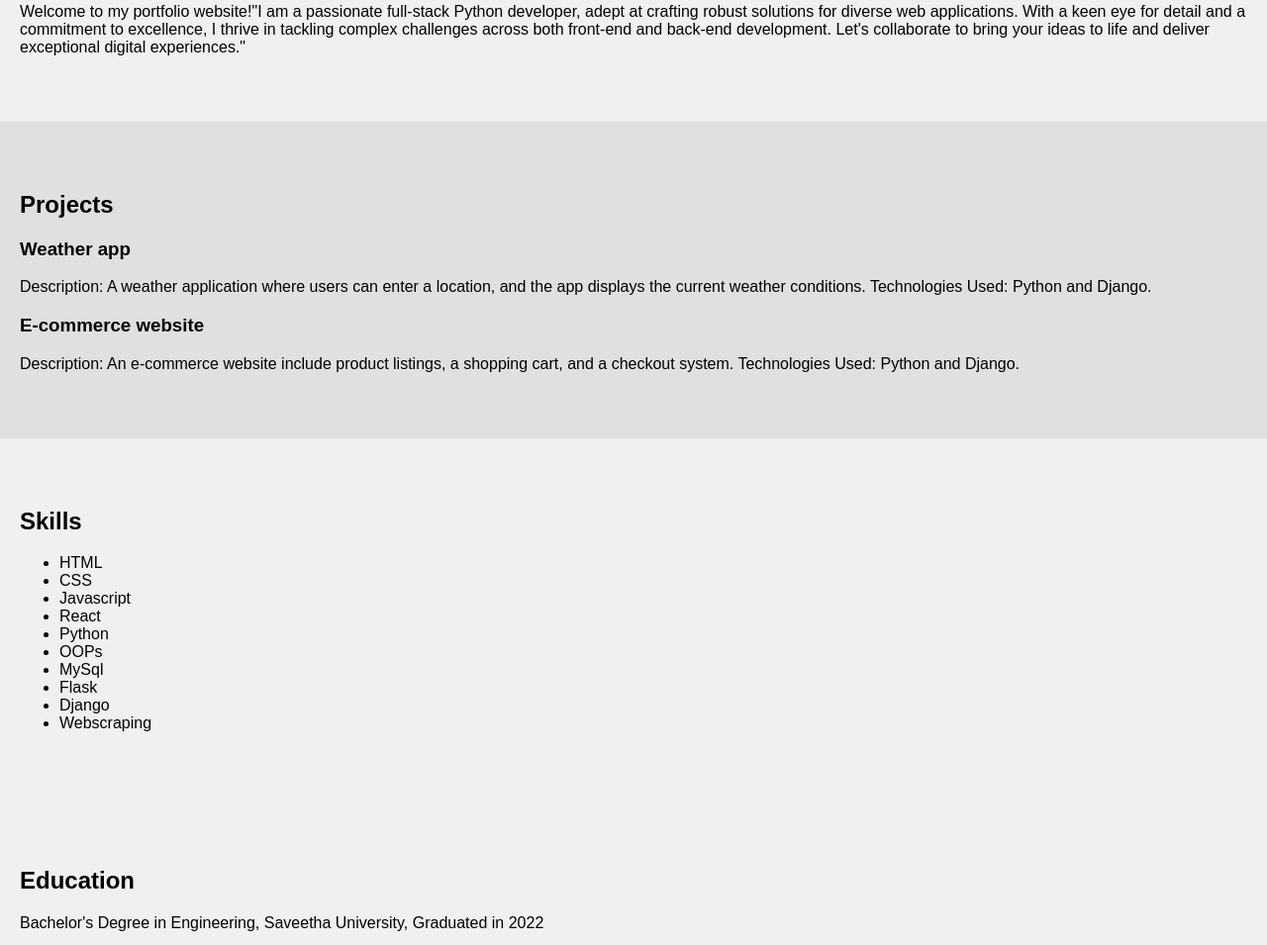
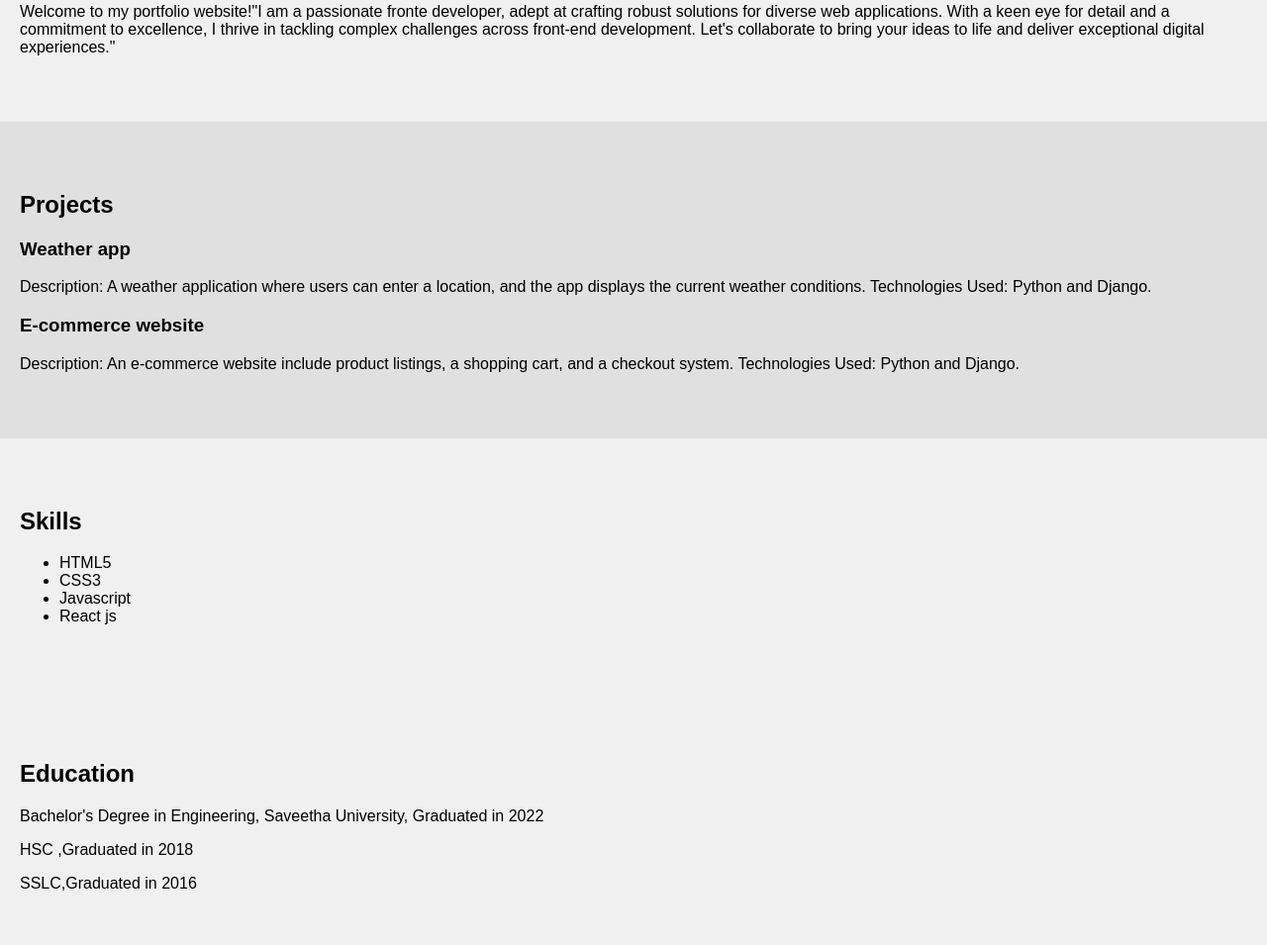
Before and after one commit to Hemarajsgithub/Portfolio, a plain HTML site: page index.html in a window 1280 px wide. Shown: the part 269-1224 px from the top of the page at 99% size. Drawn offline with Linux system fonts and the light colour scheme.

Commit message:
Update index.html

```diff
--- a/index.html
+++ b/index.html
@@ -22,7 +22,7 @@
 
   <section id="about">
     <h2>About Me</h2>
-    <p>Welcome to my  portfolio website!"I am a passionate full-stack Python developer, adept at crafting robust solutions for diverse web applications. With a keen eye for detail and a commitment to excellence, I thrive in tackling complex challenges across both front-end and back-end development. Let's collaborate to bring your ideas to life and deliver exceptional digital experiences."</p>
+    <p>Welcome to my  portfolio website!"I am a passionate fronte developer, adept at crafting robust solutions for diverse web applications. With a keen eye for detail and a commitment to excellence, I thrive in tackling complex challenges across front-end development. Let's collaborate to bring your ideas to life and deliver exceptional digital experiences."</p>
   </section>
 
   <section id="projects">
@@ -46,16 +46,10 @@
   <section id="skills">
     <h2>Skills</h2>
     <ul>
-      <li>HTML</li>
-      <li>CSS</li>
+      <li>HTML5</li>
+      <li>CSS3</li>
       <li>Javascript</li>
-      <li>React</li>
-      <li>Python</li>
-      <li>OOPs</li>
-      <li>MySql</li>
-      <li>Flask</li>
-      <li>Django</li>
-      <li>Webscraping</li>
+      <li>React js</li>
     </ul>
   </section>
 
```
